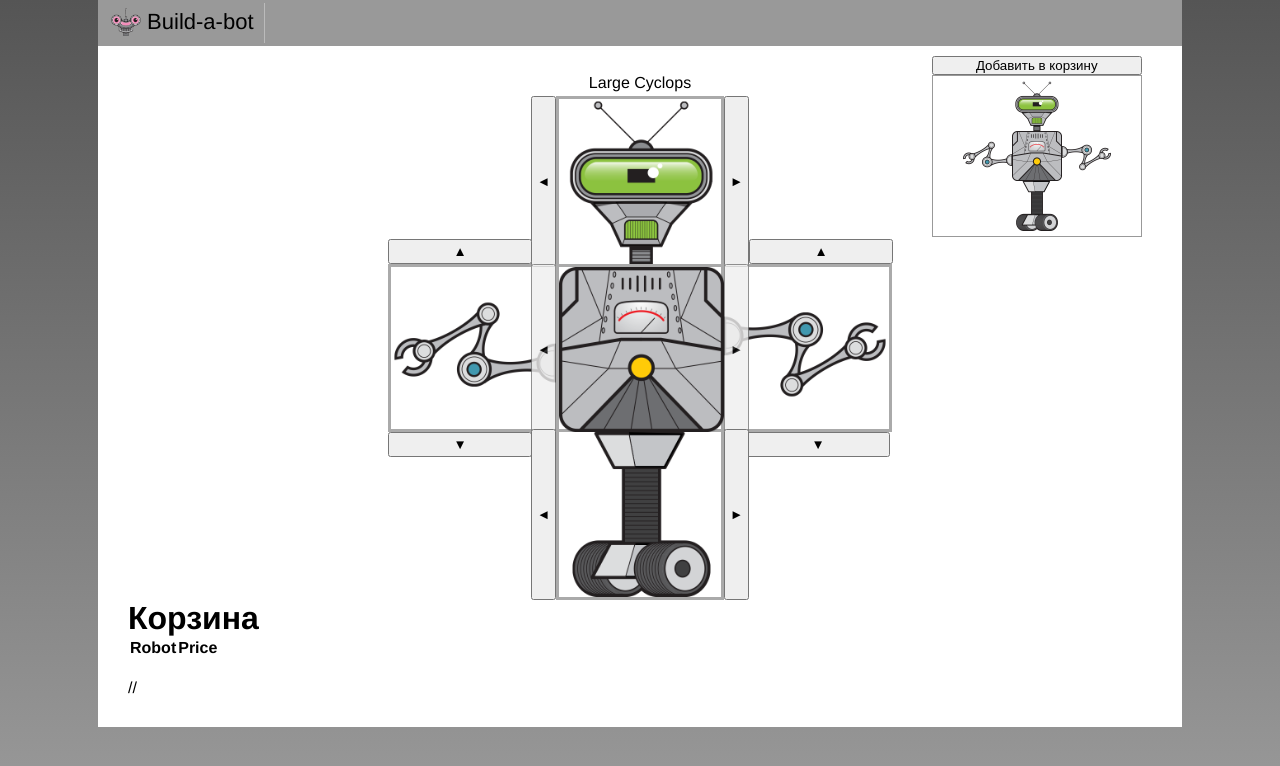
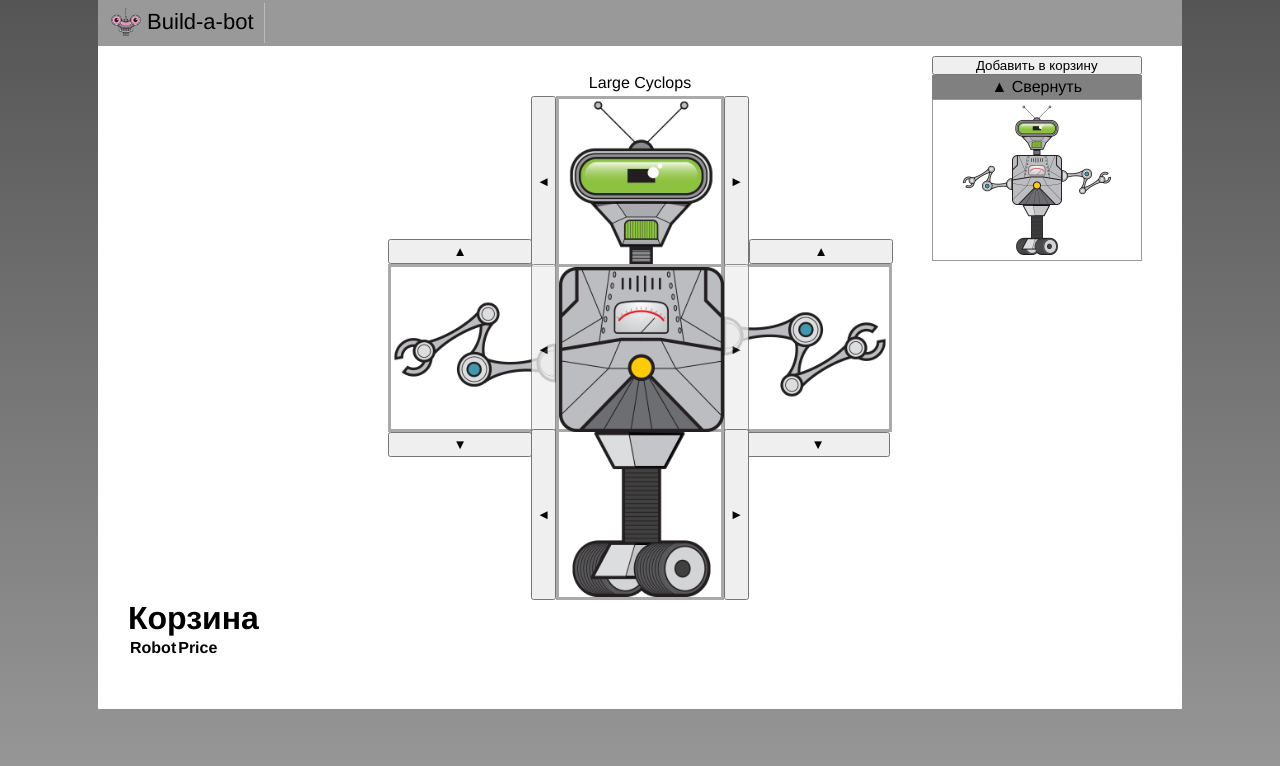
Before and after one commit to Kalliacto/Build-a-bot, a Vue app: page / in a window 1280 px wide. Shown: the top 766 px of the page. Built offline with nearby package versions, Linux system fonts and the light colour scheme.

Commit message:
teleport and slot для передачи данных

```diff
--- a/src/components/PartSelector/PartSelector.vue
+++ b/src/components/PartSelector/PartSelector.vue
@@ -3,10 +3,17 @@
         <div class="robot-name" v-show="selectedPart.type === 'heads'">
             {{ selectedPart.title }}
         </div>
-        <img :src="selectedPart.src" :title="selectedPart.title" />
+        <img :src="selectedPart.src" :title="selectedPart.title" @click="showPartInfo = !showPartInfo" />
         <button @click="selectPreviousPart()" class="prev-selector"></button>
         <button @click="selectNextPart()" class="next-selector"></button>
         <span class="sale" v-show="selectedPart.onSale">Sale!</span>
+        <teleport to="#partInfo" v-if="showPartInfo">
+            <div>
+                <div>{{ selectedPart.cost }} {{ selectedPart.title }} {{ selectedPart.type }}</div>
+                <div>{{ selectedPart.description }}</div>
+                <hr />
+            </div>
+        </teleport>
     </div>
 </template>
 
@@ -36,7 +43,7 @@ export default {
         },
     },
     data() {
-        return { selectedPartIndex: 0 };
+        return { selectedPartIndex: 0, showPartInfo: false };
     },
     computed: {
         selectedPart() {
@@ -55,7 +62,8 @@ export default {
         },
         selectNextPart() {
             this.selectedPartIndex = getNextValidIndex(this.selectedPartIndex, this.parts.length);
-            // this.emitSelectedPart(); Если не использовать updated(), который следит за изменением чеголибо в компоненте
+            //  Если не использовать updated(), который следит за изменением чеголибо в компоненте
+            // this.emitSelectedPart();
         },
         selectPreviousPart() {
             this.selectedPartIndex = getPreviousValidIndex(this.selectedPartIndex, this.parts.length);
--- a/src/components/RobotBuilderPreview/RobotBuilderPreview.vue
+++ b/src/components/RobotBuilderPreview/RobotBuilderPreview.vue
@@ -21,7 +21,7 @@ export default {
     props: {
         selectedRobot: {
             type: Object,
-            // required: true,
+            required: true,
         },
     },
 };
--- /dev/null
+++ b/src/components/Shared/CollapsibleSection.vue
@@ -0,0 +1,30 @@
+<template>
+    <div>
+        <div class="header">
+            <span v-if="open" @click="open = !open">&#x25B2; Свернуть </span>
+            <span v-if="!open" @click="open = !open">&#x25BC; Развернуть </span>
+        </div>
+        <slot v-if="open"></slot>
+    </div>
+</template>
+
+<script>
+export default {
+    name: 'CollapsibleSection',
+    data() {
+        return {
+            open: true,
+        };
+    },
+};
+</script>
+
+<style scoped>
+.header {
+    text-align: center;
+    background-color: grey;
+    padding: 3px;
+    cursor: pointer;
+    width: 210px;
+}
+</style>
--- a/src/pages/RobotBuilder.vue
+++ b/src/pages/RobotBuilder.vue
@@ -1,8 +1,11 @@
 <template>
     <div class="content">
+        <div class="part-info" id="partInfo"></div>
         <div class="cart-container">
             <button @click="addToCart()" class="add-to-cart">Добавить в корзину</button>
-            <RobotBuilderPreview :selectedRobot="selectedRobot" />
+            <CollapsibleSection>
+                <RobotBuilderPreview :selectedRobot="selectedRobot" />
+            </CollapsibleSection>
         </div>
         <div class="top-row">
             <PartSelector
@@ -53,7 +56,6 @@
             </table>
         </div>
     </div>
-    // {{ console.log(selectedRobot) }}
 </template>
 
 <script>
@@ -61,10 +63,11 @@ import availableParts from '../assets/data/parts';
 import createdHookMixin from '../hooks/created-hook-mixin';
 import PartSelector from '../components/PartSelector/PartSelector.vue';
 import RobotBuilderPreview from '../components/RobotBuilderPreview/RobotBuilderPreview.vue';
+import CollapsibleSection from '../components/Shared/CollapsibleSection.vue';
 
 export default {
     name: 'RobotBuilder',
-    components: { PartSelector, RobotBuilderPreview },
+    components: { PartSelector, RobotBuilderPreview, CollapsibleSection },
     mixins: [createdHookMixin],
     data() {
         return {
@@ -139,4 +142,10 @@ export default {
     align-items: center;
     flex-direction: column;
 }
+.part-info {
+    position: absolute;
+    left: 0;
+    width: 210px;
+    max-height: 210px;
+}
 </style>
```
